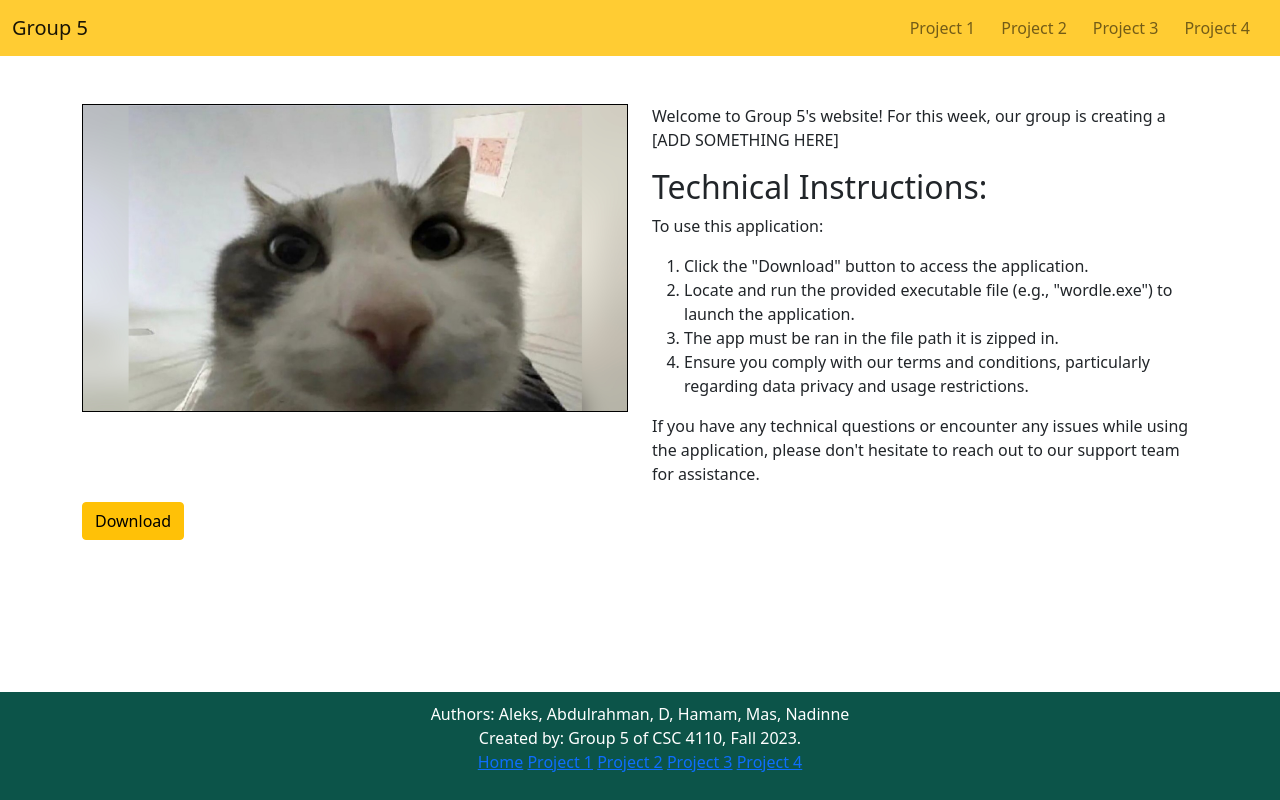
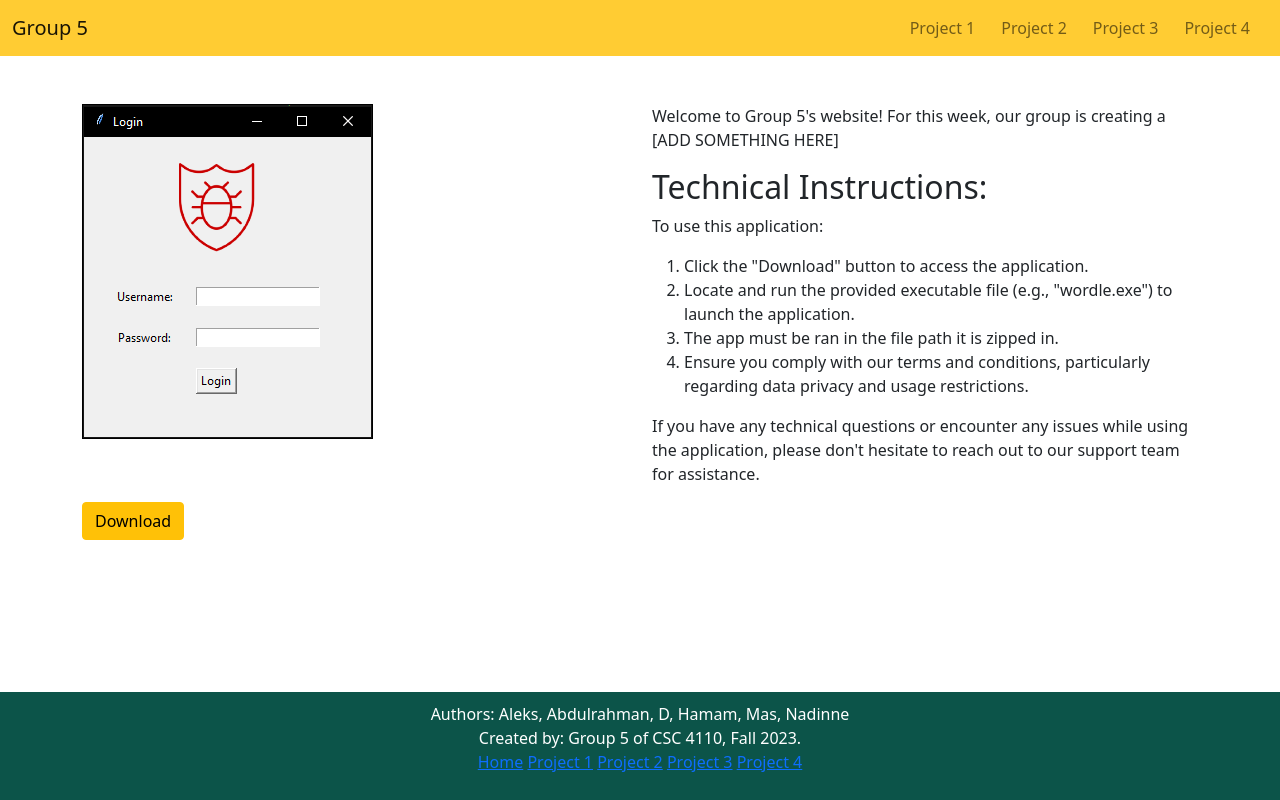
Before and after one commit to MasudurRah/CSC4110, a plain HTML site: page GroupProject3/frontend/index-gp3.html in a window 1280 px wide. Drawn offline with nearby package versions, Linux system fonts and the light colour scheme.

Commit message:
added bug tracker picture

```diff
--- a/GroupProject3/frontend/index-gp3.html
+++ b/GroupProject3/frontend/index-gp3.html
@@ -48,7 +48,7 @@
     <div class="container mt-5">
         <div class="row">
             <div class="col-md-6">
-                <img src="src/img/cat.jpg" alt="cat" class="img-fluid">
+                <img src="src/img/bugtracker.png" alt="bug tracker dashboard showing a bug logo, a username, and a password login" class="img-fluid">
             </div>
             <div class="col-md-6">
                 <p>Welcome to Group 5's website! For this week, our group is creating a [ADD SOMETHING HERE]</p>
```
Also changed, not shown: Homepage/index.html (+1 -1 lines), GroupProject3/frontend/src/img/bugtracker.png (added), Homepage/src/img/bugtracker.png (added).
